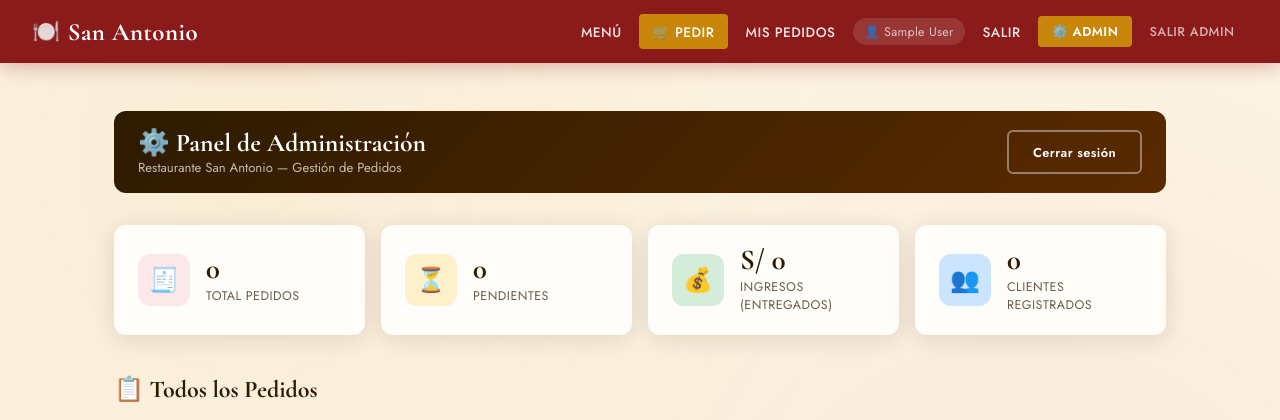
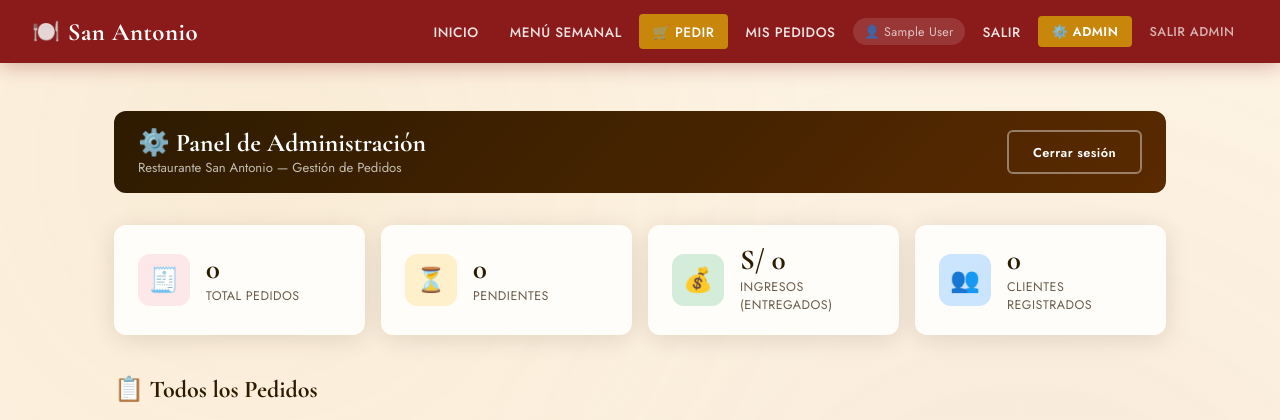
Before and after one commit to josh2006-dotcom/restaurante-san-antonio, a Flask app: page /admin in a window 1280 px wide. Shown: the top 420 px of the page. Run offline with Flask 3, Linux system fonts and the light colour scheme; the visitor is signed in with stand-in values (Sample User, id 1); data that the repository does not hold is empty; some libraries are stand-ins or nearby versions.

Commit message:
Update base.html

```diff
--- a/templates/base.html
+++ b/templates/base.html
@@ -1,3 +1,4 @@
+
 <!DOCTYPE html>
 <html lang="es">
 <head>
@@ -268,7 +269,8 @@
 <nav class="navbar">
   <a href="/" class="navbar-brand"><span>🍽️</span> San Antonio</a>
   <div class="nav-links">
-    <a href="/">Menú</a>
+    <a href="/">Inicio</a>
+    <a href="/menu_semanal">Menú Semanal</a>
     {% if session.nombre %}
       <a href="/pedido" class="btn-nav">🛒 Pedir</a>
       <a href="/mis_pedidos">Mis Pedidos</a>
@@ -306,7 +308,7 @@
 
 <!-- FOOTER -->
 <footer>
-  © 2026 <strong>Restaurante San Antonio</strong>
+  2026 – <strong>Restaurante San Antonio</strong>
 </footer>
 
 </body>
```
